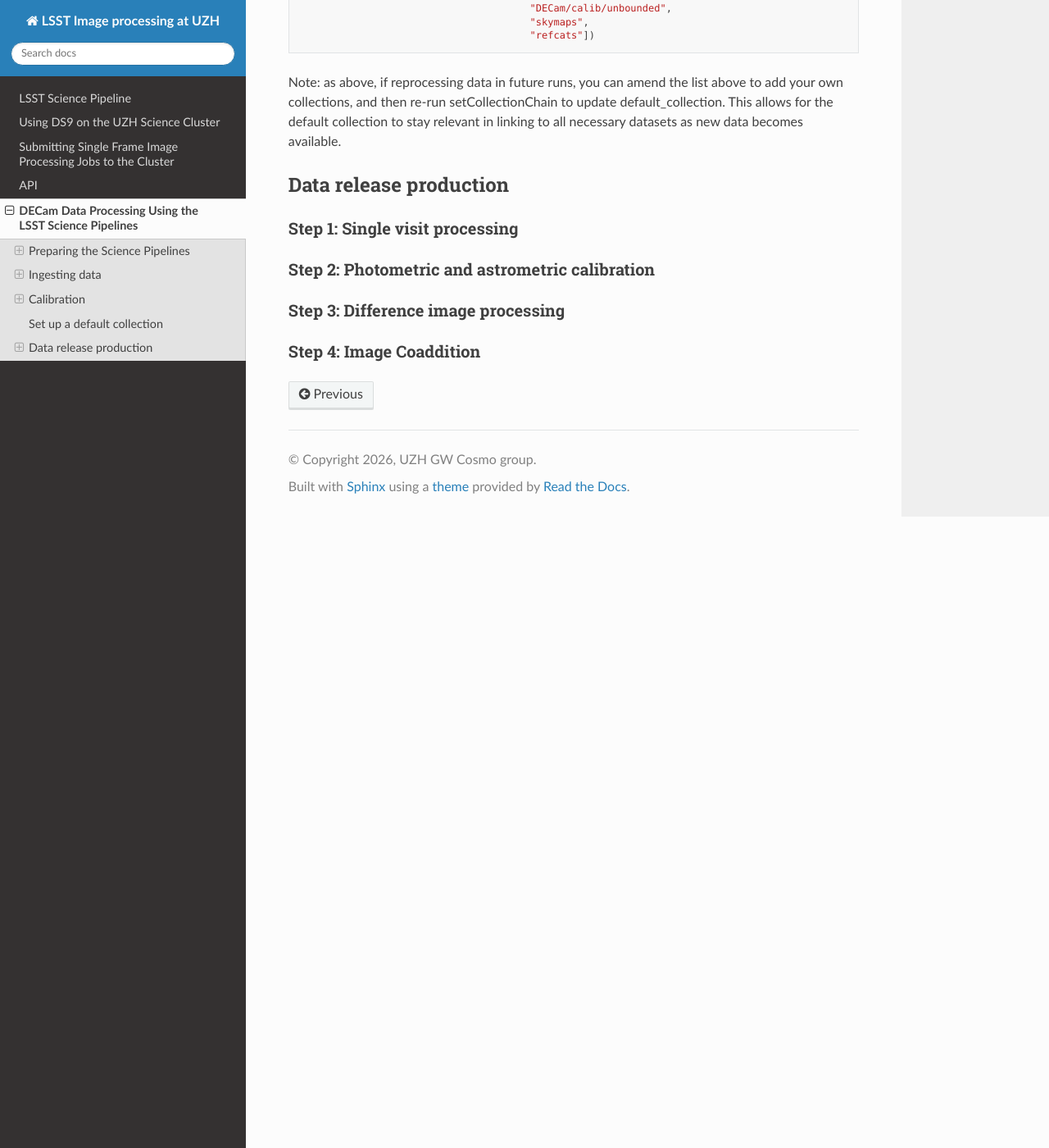
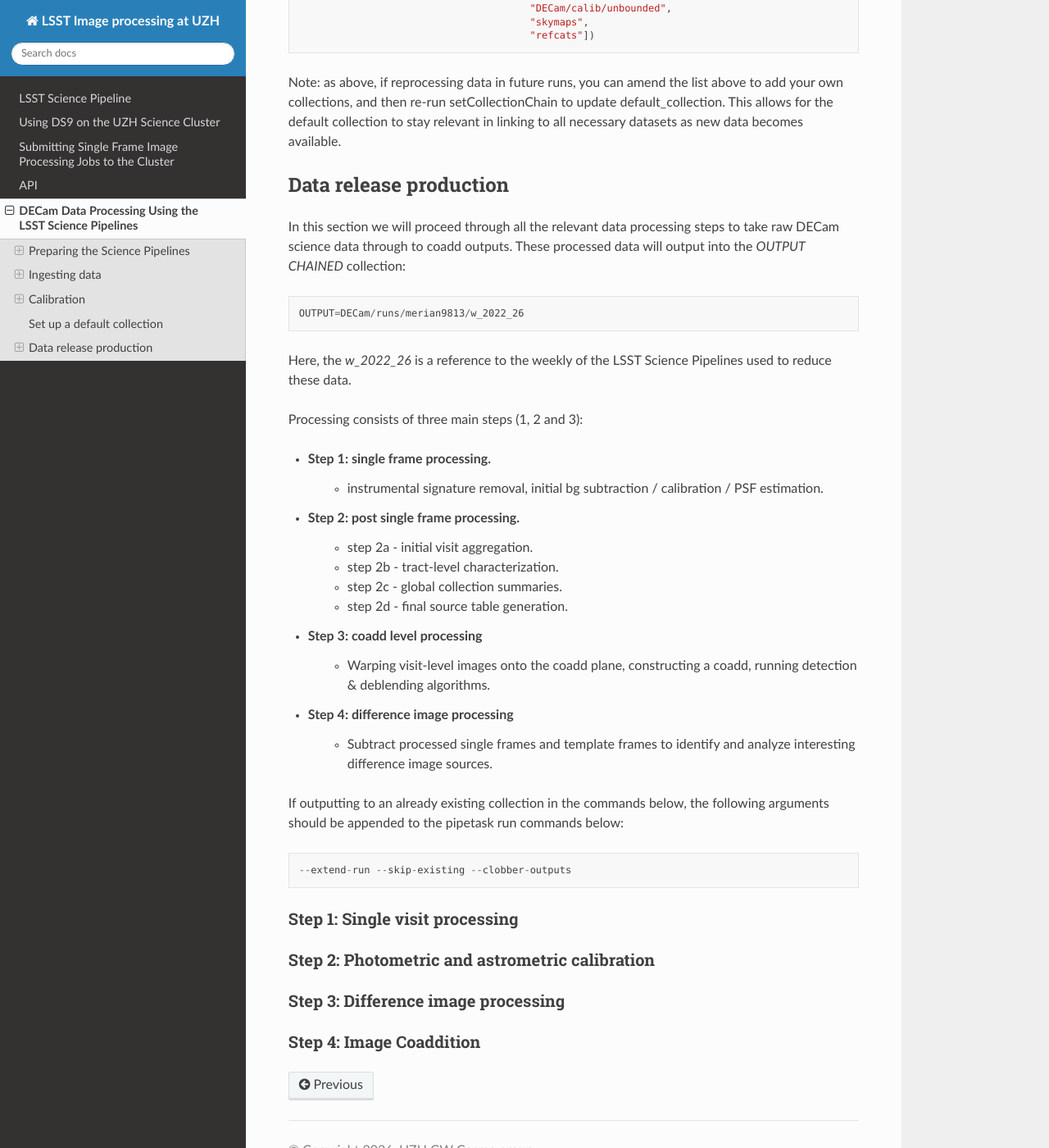
Before and after one commit to davsan06/lsst-alerts-at-uzh, a Sphinx documentation site: the page built from docs/source/ingest.rst, in a window 1280 px wide and 1400 px high, scrolled down 18634 px. Shown: the whole window at 82% size. Built offline with Sphinx 7.4.7 and the Read the Docs theme 3.1.0, drawn with Linux system fonts in a browser that asks for light colours.

Commit message:
Update ingest.rst

```diff
--- a/docs/source/ingest.rst
+++ b/docs/source/ingest.rst
@@ -690,6 +690,30 @@ Alternatively, this may also be achieved in Python: ::
 Data release production
 =================
 
+In this section we will proceed through all the relevant data processing steps to take raw DECam science data through to coadd outputs. These processed data will output into the `OUTPUT` `CHAINED` collection: ::
+
+   OUTPUT=DECam/runs/merian9813/w_2022_26
+
+Here, the `w_2022_26` is a reference to the weekly of the LSST Science Pipelines used to reduce these data.
+
+Processing consists of three main steps (1, 2 and 3):
+
+* Step 1: single frame processing.
+   * instrumental signature removal, initial bg subtraction / calibration / PSF estimation.
+* Step 2: post single frame processing.
+   * step 2a - initial visit aggregation.
+   * step 2b - tract-level characterization.
+   * step 2c - global collection summaries.
+   * step 2d - final source table generation.
+* Step 3: coadd level processing
+   * Warping visit-level images onto the coadd plane, constructing a coadd, running detection & deblending algorithms.
+* Step 4: difference image processing
+   * Subtract processed single frames and template frames to identify and analyze interesting difference image sources.
+
+If outputting to an already existing collection in the commands below, the following arguments should be appended to the pipetask run commands below: ::
+
+   --extend-run --skip-existing --clobber-outputs
+
 Step 1: Single visit processing
 --------------------------------
 
```
